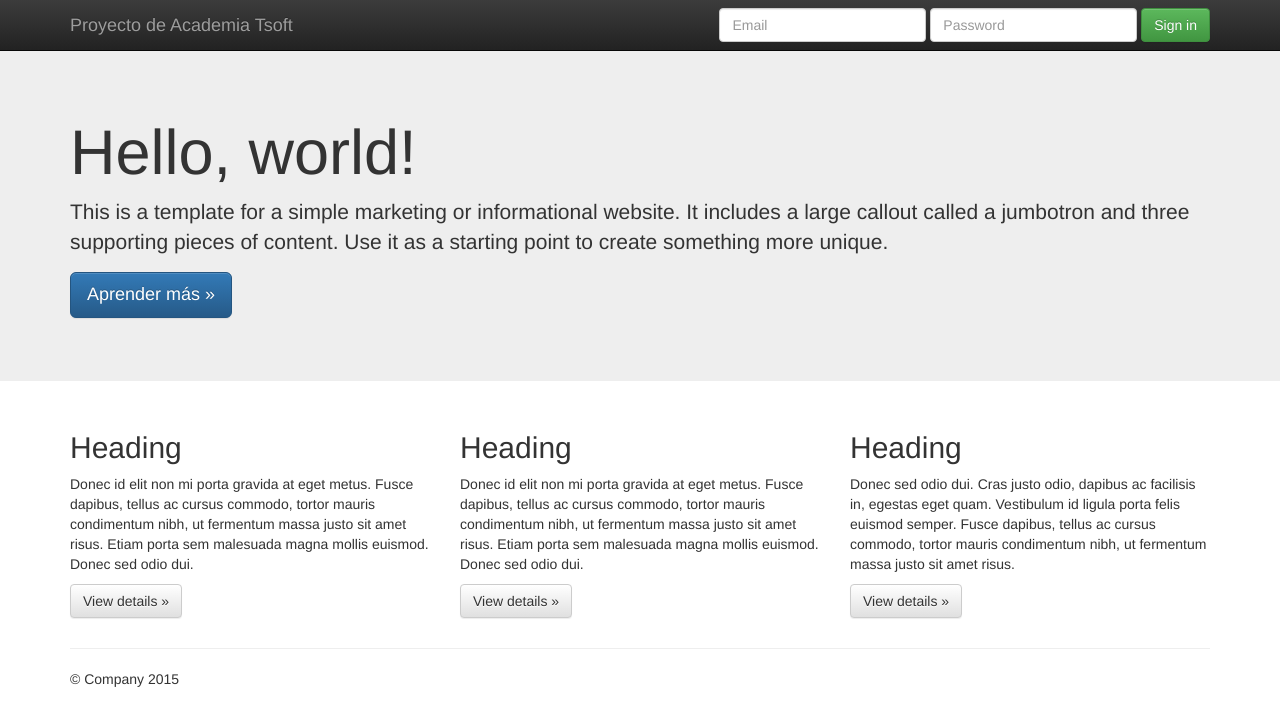
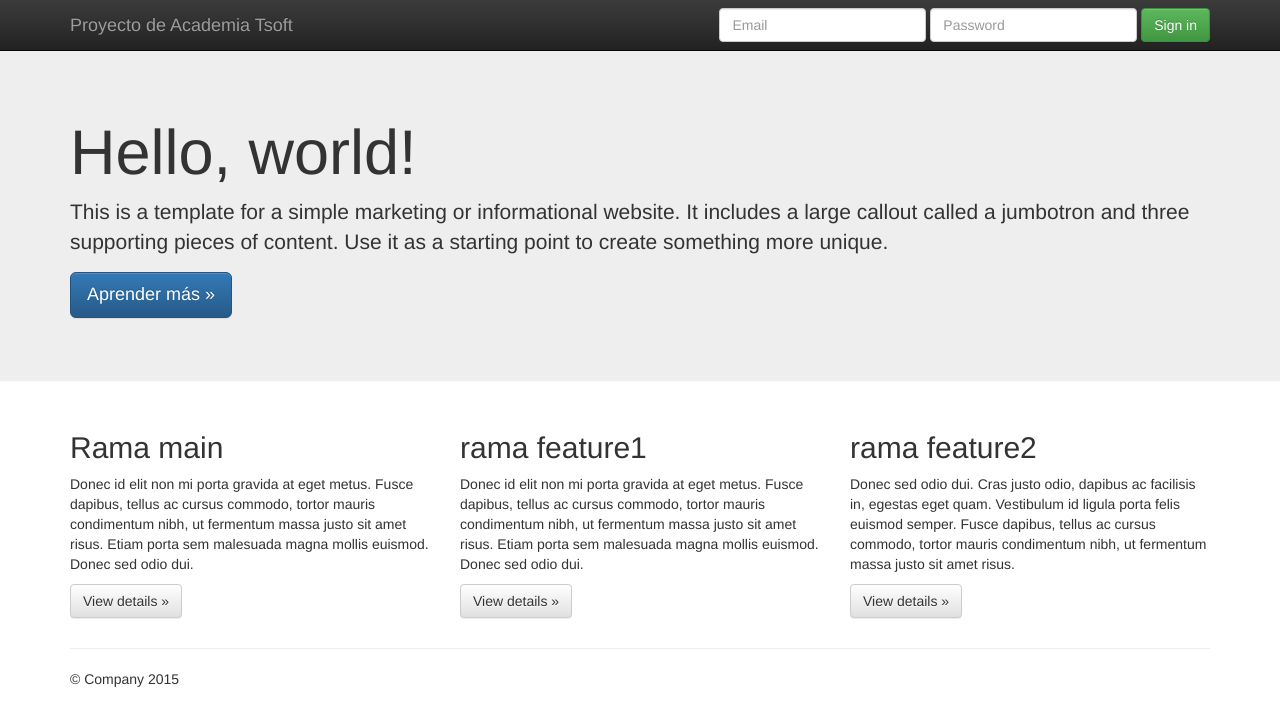
Before and after one commit to AA-2021/TsoftCursogit, a plain HTML site: page index.html in a window 1280 px wide. Drawn offline with nearby package versions, Linux system fonts and the light colour scheme.

Commit message:
se renombran a español los titulos de la rama

```diff
--- a/index.html
+++ b/index.html
@@ -65,17 +65,17 @@
       <!-- Example row of columns -->
       <div class="row">
         <div class="col-md-4">
-          <h2>Heading</h2>
+          <h2>Rama main</h2>
           <p>Donec id elit non mi porta gravida at eget metus. Fusce dapibus, tellus ac cursus commodo, tortor mauris condimentum nibh, ut fermentum massa justo sit amet risus. Etiam porta sem malesuada magna mollis euismod. Donec sed odio dui. </p>
           <p><a class="btn btn-default" href="#" role="button">View details &raquo;</a></p>
         </div>
         <div class="col-md-4">
-          <h2>Heading</h2>
+          <h2>rama feature1</h2>
           <p>Donec id elit non mi porta gravida at eget metus. Fusce dapibus, tellus ac cursus commodo, tortor mauris condimentum nibh, ut fermentum massa justo sit amet risus. Etiam porta sem malesuada magna mollis euismod. Donec sed odio dui. </p>
           <p><a class="btn btn-default" href="#" role="button">View details &raquo;</a></p>
        </div>
         <div class="col-md-4">
-          <h2>Heading</h2>
+          <h2>rama feature2</h2>
           <p>Donec sed odio dui. Cras justo odio, dapibus ac facilisis in, egestas eget quam. Vestibulum id ligula porta felis euismod semper. Fusce dapibus, tellus ac cursus commodo, tortor mauris condimentum nibh, ut fermentum massa justo sit amet risus.</p>
           <p><a class="btn btn-default" href="#" role="button">View details &raquo;</a></p>
         </div>
```
